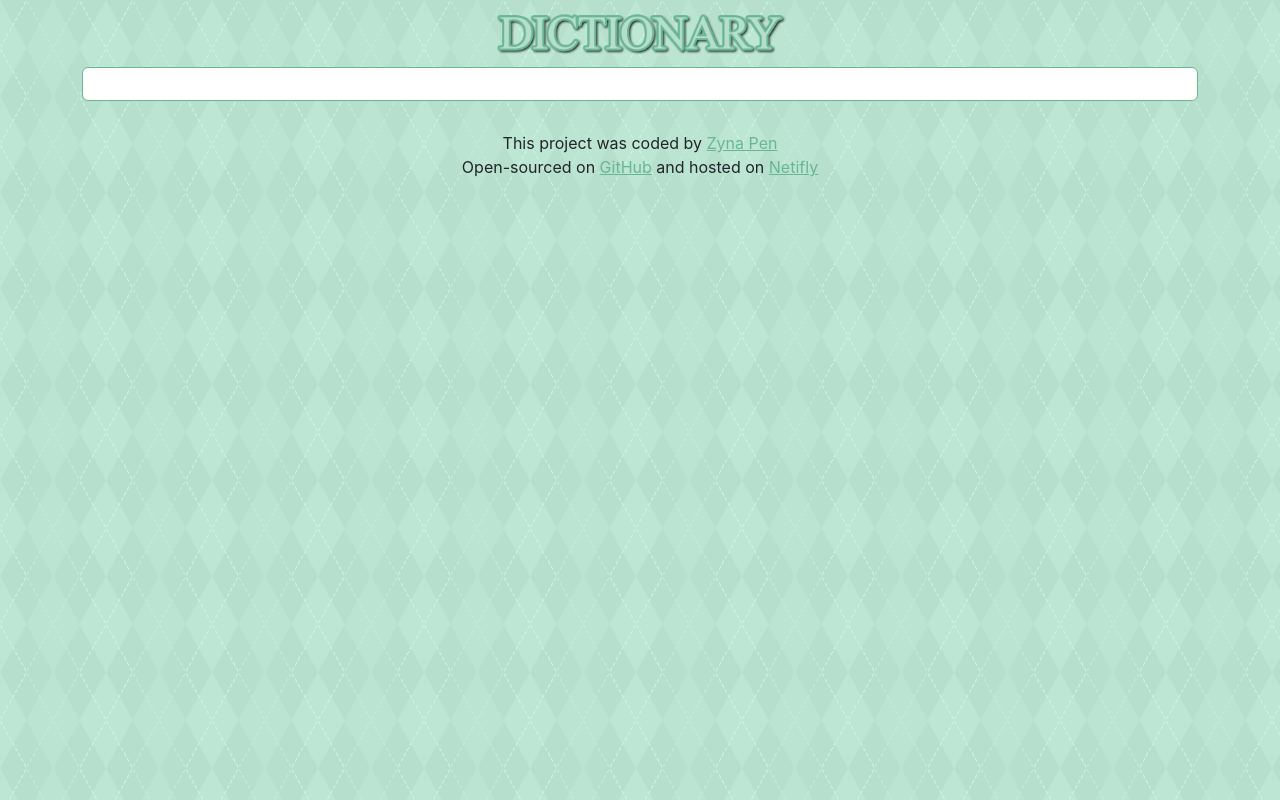
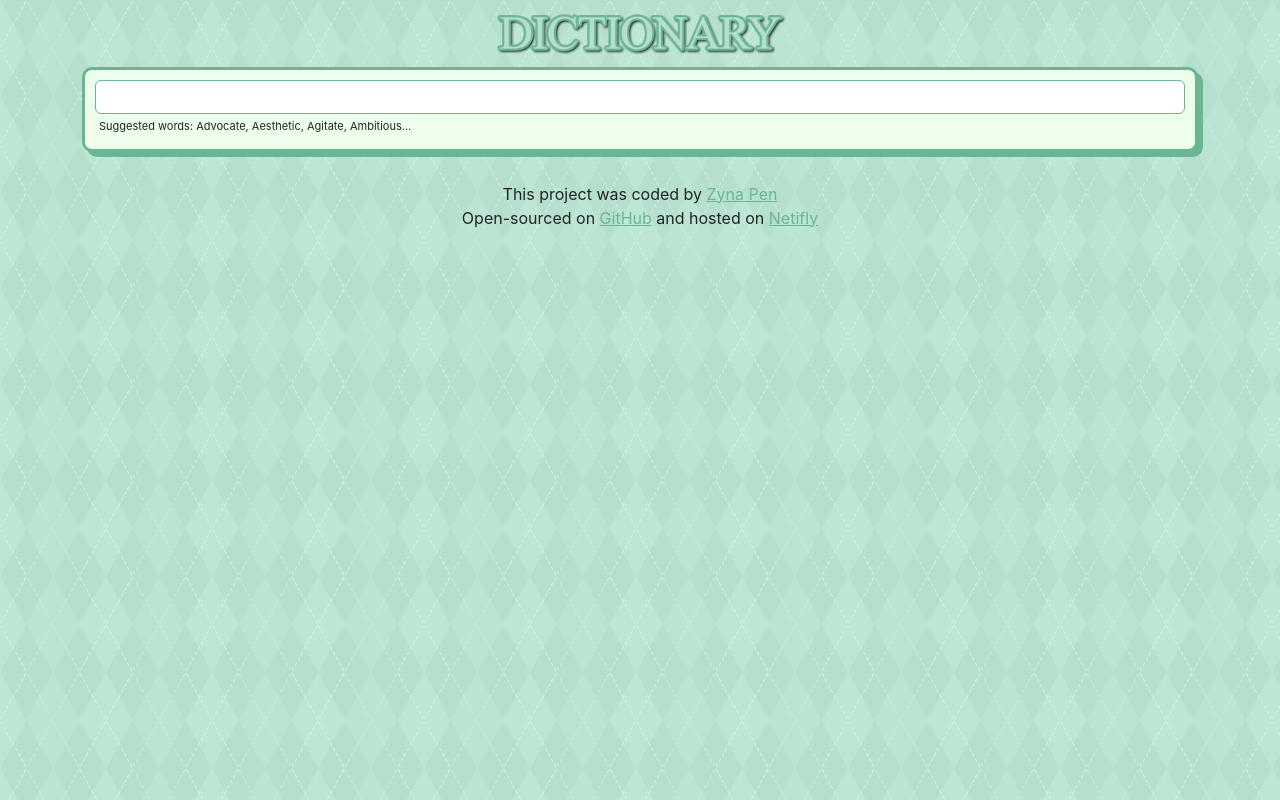
Before and after one commit to zynapen/dictionary-project, a React (Create React App) app: page / in a window 1280 px wide. Built offline with nearby package versions, Linux system fonts and the light colour scheme.

Commit message:
Created Section

```diff
--- a/src/Dictionary.js
+++ b/src/Dictionary.js
@@ -26,10 +26,14 @@ export default function Dictionary() {
 
     return (
         <div className="Dictionary">
+            <section>
             <form onSubmit={search}>
                 <input type="search" onChange={handleKeywordChange} />
             </form>
+            <div className="hint">Suggested words: Advocate, Aesthetic, Agitate, Ambitious...</div>
+            </section>
             <Results results={results}/>
+
         </div>
         )
 }
```
